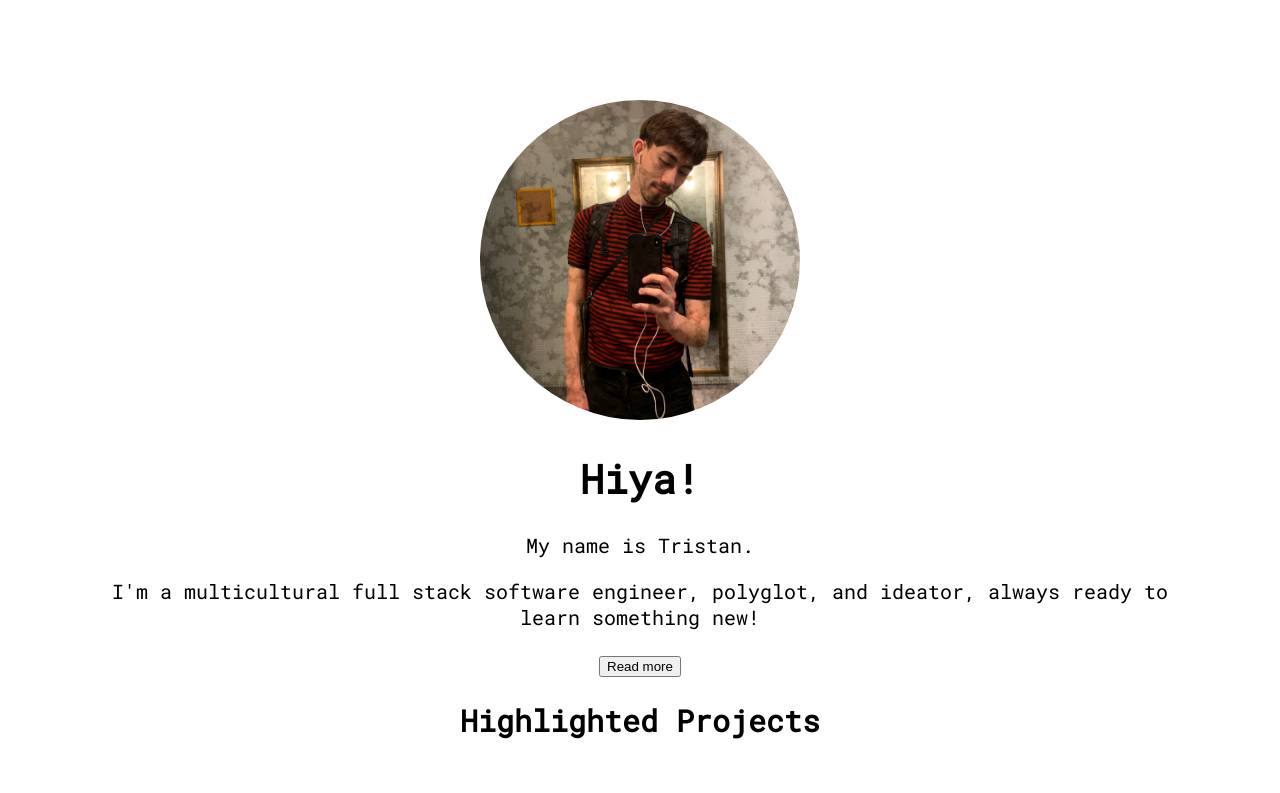
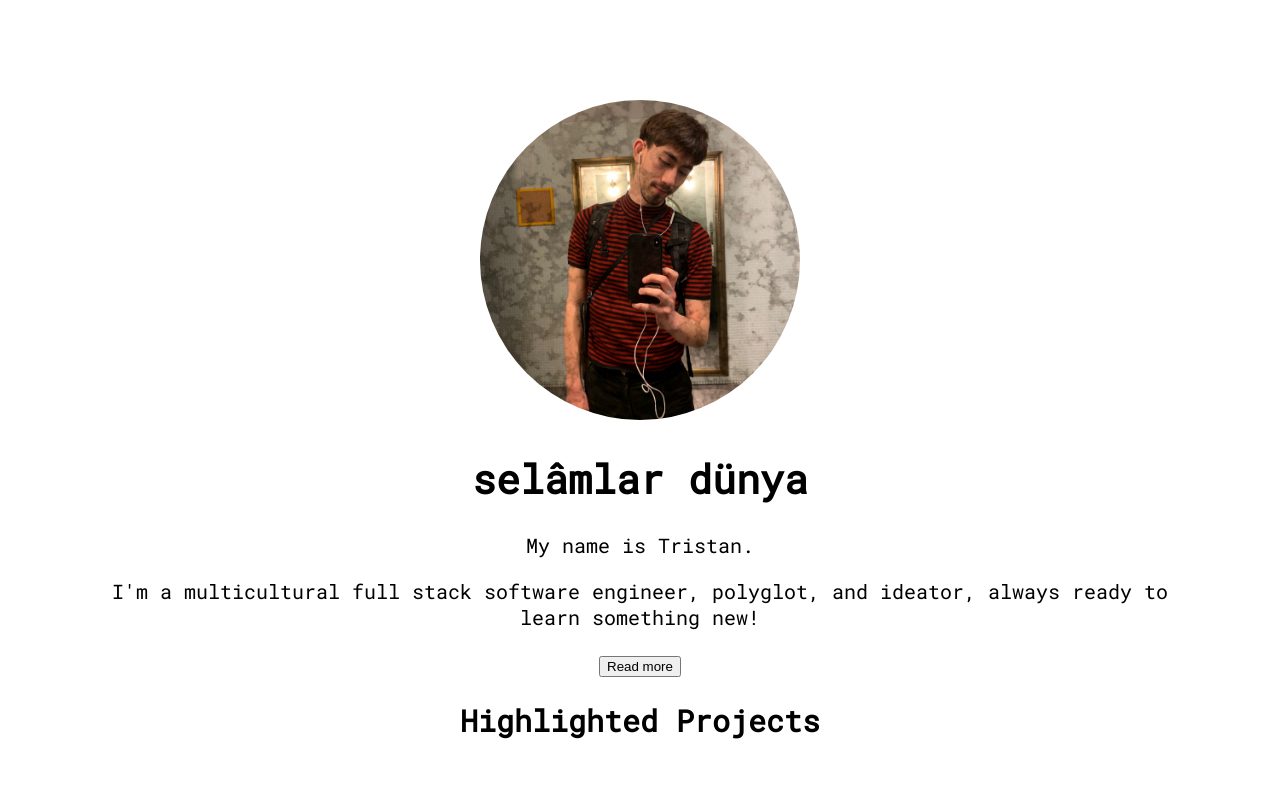
Before and after one commit to tr-stan/react-portfolio, a React (Vite) app: page / in a window 1280 px wide. Shown: the top 793 px of the page. Built offline with nearby package versions, Linux system fonts and the light colour scheme.

Commit message:
added parcel build folders and react component for animated title

```diff
--- a/src/App.js
+++ b/src/App.js
@@ -2,6 +2,7 @@ import React, { Component } from 'react';
 import Projects from './Projects';
 import SocialProfiles from './SocialProfiles';
 import Selfie from './assets/br-selfie.jpeg';
+import Title from './Title';
 import './index.css'
 
 export default class App extends Component {
@@ -16,7 +17,7 @@ export default class App extends Component {
         return (
             <div>
             	<img id='selfie' alt='profile' src={Selfie}/>
-				<h1>Hiya!</h1>
+				<Title />
 				<p>My name is Tristan.</p>
 				<p>I'm a multicultural full stack software engineer, polyglot, and ideator, always ready to learn something new!</p>
 				{
--- a/src/Projects.js
+++ b/src/Projects.js
@@ -7,7 +7,7 @@ class Project extends Component {
 		return (
 			<div className='project'>
 			<h3>{title}</h3>
-			<img src={image} alt={`portfolio ${id}`} style={{'max-width': '24vw', 'height': 'auto'}}/>
+			<img src={image} alt={`portfolio ${id}`} style={{'maxWidth': '24vw', 'height': 'auto'}}/>
 			<p>{description}</p>
 			<a href={link}>{link}</a>
 			</div>
--- /dev/null
+++ b/src/Title.js
@@ -0,0 +1,36 @@
+import React, { Component } from 'react';
+
+const TITLES = [
+    'hello world',
+    'selâmlar dünya',
+    'bonjour le monde',
+    '안녕하세요 세상',
+    'سلامونه نړۍ',
+    'hola mundo',
+    'こんにちは 世界'
+]
+
+class Title extends Component {
+    state = { titleIndex: 0 };
+
+    componentDidMount() {
+        console.log('Title component has mounted.');
+        this.animateTitles();
+    }
+
+    animateTitles = () => {
+        setInterval(() => {
+            let titleIndex = (this.state.titleIndex + 1) % TITLES.length;
+            this.setState({ titleIndex });
+        }, 4000)
+    }
+
+    render() {
+        const title = TITLES[this.state.titleIndex];
+        return (
+            <h1>{title}</h1>
+        )
+    }
+}
+
+export default Title;
```
Also changed, not shown: 5 other files (tests, documents, lock files or other folders).
